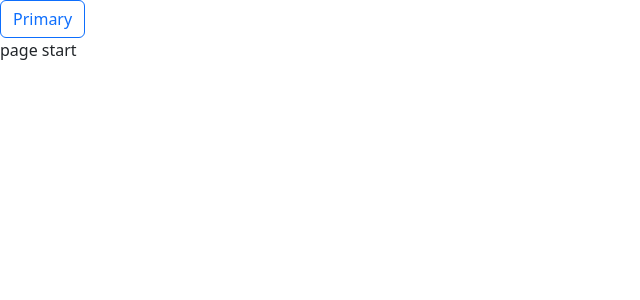
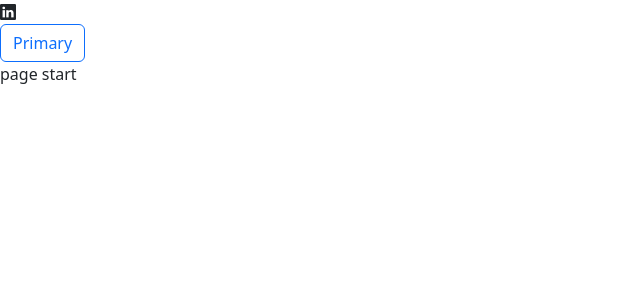
Before and after one commit to Brenden-Trieu/portfolio-website, a Next.js app: page / in a window 1280 px wide. Shown: the top 300 px of the page, without its empty margins (0-640 px from the left). Built offline with nearby package versions, Linux system fonts and the light colour scheme.

Commit message:
icon works very shmall

```diff
--- a/src/app/components/linked_icons/linkedIn.tsx
+++ b/src/app/components/linked_icons/linkedIn.tsx
@@ -0,0 +1,17 @@
+import styles from "../../styles/linked_icons.module.css";
+
+const LinkedIn = () => {
+  return (
+    <>
+      <link
+        rel="stylesheet"
+        href="https://cdn.jsdelivr.net/npm/bootstrap-icons@1.11.1/font/bootstrap-icons.css"
+      ></link>
+      <div>
+        <i className="bi bi-linkedin"></i>
+      </div>
+    </>
+  );
+};
+
+export default LinkedIn;
--- a/src/app/page.tsx
+++ b/src/app/page.tsx
@@ -1,6 +1,9 @@
+import LinkedIn from "./components/linked_icons/LinkedIn";
+
 const Home = () => {
   return (
     <div>
+      <LinkedIn />
       <button type="button" className="btn btn-outline-primary">
         Primary
       </button>
```
Also changed, not shown: src/app/styles/linked_icons.module.css (added).
